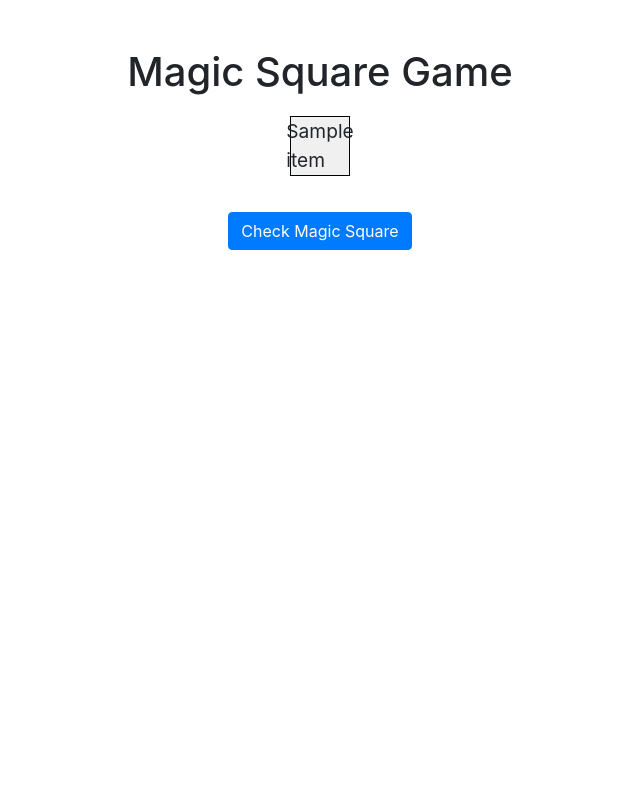
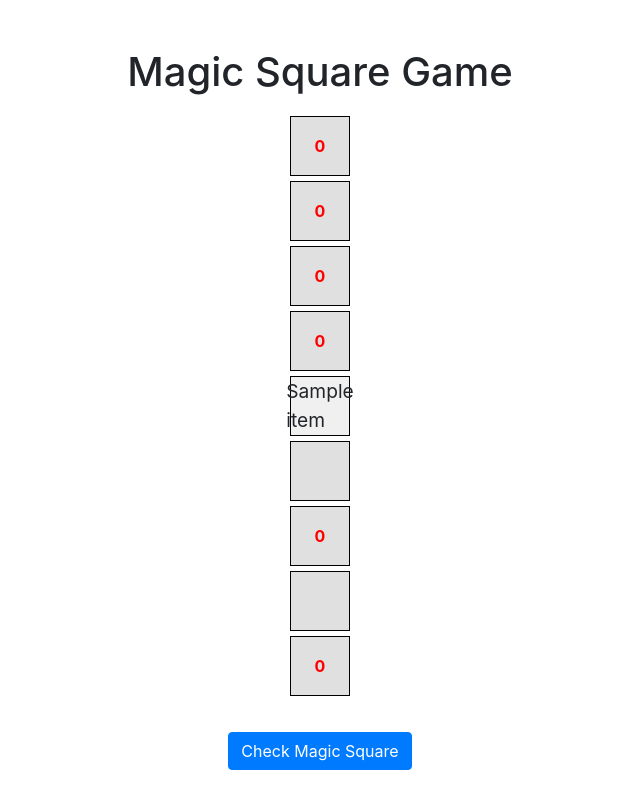
Before and after one commit to Shengkai-Simon/MagicSquarePython, a Flask app: template templates/magic_square.html in a window 1280 px wide. Shown: the whole page, without its empty margins (320-960 px from the left). Run offline with Flask 3, Linux system fonts and the light colour scheme; the template is opened without the code that fills it: most values are stand-ins (such as "Sample title", 1, 10 or a date in 2020); some libraries are stand-ins or nearby versions.

```diff
--- a/templates/magic_square.html
+++ b/templates/magic_square.html
@@ -13,18 +13,23 @@
             justify-content: center;
             align-items: center;
         }
+
         .size-3 {
-            grid-template-columns: repeat(3, 60px);
-        }
-        .size-5 {
             grid-template-columns: repeat(5, 60px);
         }
-        .size-7 {
+
+        .size-5 {
             grid-template-columns: repeat(7, 60px);
         }
-        .size-9 {
+
+        .size-7 {
             grid-template-columns: repeat(9, 60px);
         }
+
+        .size-9 {
+            grid-template-columns: repeat(11, 60px);
+        }
+
         .draggable {
             width: 60px;
             height: 60px;
@@ -37,9 +42,26 @@
             cursor: text;
             user-select: none;
         }
+
         .editable-cell {
             background-color: #ffffff;
             border: 1px solid #007bff;
+        }
+
+        .sum-cell {
+            width: 60px;
+            height: 60px;
+            display: flex;
+            align-items: center;
+            justify-content: center;
+            background-color: #e0e0e0;
+            font-weight: bold;
+            border: 1px solid black;
+        }
+
+        .text-danger,.text-success{
+            text-align: center;
+            margin-top: 15px;
         }
     </style>
 </head>
@@ -47,24 +69,103 @@
 <div class="container">
     <h1 class="text-center mt-5">Magic Square Game</h1>
     <div id="magic-square-container" class="magic-square-container size-{{ magic_square|length }}">
-            <!-- Here the magic square will be displayed with editable elements -->
-            {% for row in magic_square %}
-                {% for item in row %}
+        <!-- Top row sums -->
+        <div class="sum-cell" id="diag-sum-1">0</div>
+        {% for col in range(magic_square|length) %}
+        <div class="sum-cell" id="col-sum-{{ col }}">0</div>
+        {% endfor %}
+        <div class="sum-cell" id="diag-sum-2">0</div>
+
+        <!-- Magic square rows with left row sums and right diagonal sum -->
+        {% for i in range(magic_square|length) %}
+        <div class="sum-cell" id="row-sum-{{ i }}">0</div>
+        {% for item in magic_square[i] %}
         {% if item == 0 %}
         <div class="draggable editable-cell" contenteditable="true" data-missing="true"></div>
         {% else %}
         <div class="draggable">{{ item }}</div>
         {% endif %}
         {% endfor %}
+        <div class="sum-cell"></div>
         {% endfor %}
+
+        <!-- Bottom row for diagonal sums -->
+        <div class="sum-cell" id="diag-sum-4">0</div>
+        {% for col in range(magic_square|length) %}
+        <div class="sum-cell" id="col-sum-extra-{{ col }}"></div>
+        {% endfor %}
+        <div class="sum-cell" id="diag-sum-3">0</div>
     </div>
     <div class="text-center">
         <button class="btn btn-primary mt-3" onclick="checkMagicSquare()">Check Magic Square</button>
     </div>
-        <div id="result" class="text-center mt-3"></div>
+    <div id="result" class="text-center mt-3 result"></div>
+
 </div>
 
 <script>
+    updateSums()
+    document.querySelectorAll('.editable-cell').forEach(cell => {
+        cell.addEventListener('input', updateSums);
+    });
+
+    function updateSums() {
+        const elements = document.querySelectorAll('.draggable');
+        const size = Math.sqrt(elements.length);
+        let square = [];
+        let row = [];
+        const correctSum = size * (size * size + 1) / 2;
+
+        elements.forEach((element, index) => {
+            let value = parseInt(element.textContent);
+            if (isNaN(value)) value = 0;
+            row.push(value);
+            if ((index + 1) % size === 0) {
+                square.push(row);
+                row = [];
+            }
+        });
+
+        let rowSums = [];
+        let colSums = new Array(size).fill(0);
+        let diagSum1 = 0;
+        let diagSum2 = 0;
+
+        for (let i = 0; i < size; i++) {
+            let rowSum = 0;
+            for (let j = 0; j < size; j++) {
+                rowSum += square[i][j];
+                colSums[j] += square[i][j];
+                if (i === j) diagSum1 += square[i][j];
+                if (i + j === size - 1) diagSum2 += square[i][j];
+            }
+            rowSums.push(rowSum);
+            const rowSumElement = document.getElementById(`row-sum-${i}`);
+            rowSumElement.textContent = rowSum;
+            rowSumElement.style.color = rowSum === correctSum ? 'green' : 'red';
+        }
+
+        colSums.forEach((sum, index) => {
+            const colSumElement = document.getElementById(`col-sum-${index}`);
+            colSumElement.textContent = sum;
+            colSumElement.style.color = sum === correctSum ? 'green' : 'red';
+        });
+
+        const diagSum1Element = document.getElementById('diag-sum-1');
+        const diagSum3Element = document.getElementById('diag-sum-3');
+        diagSum1Element.textContent = diagSum1;
+        diagSum1Element.style.color = diagSum1 === correctSum ? 'green' : 'red';
+        diagSum3Element.textContent = diagSum1;
+        diagSum3Element.style.color = diagSum1 === correctSum ? 'green' : 'red';
+
+        const diagSum2Element = document.getElementById('diag-sum-2');
+        const diagSum4Element = document.getElementById('diag-sum-4');
+        diagSum2Element.textContent = diagSum2;
+        diagSum2Element.style.color = diagSum2 === correctSum ? 'green' : 'red';
+        diagSum4Element.textContent = diagSum2;
+        diagSum4Element.style.color = diagSum2 === correctSum ? 'green' : 'red';
+    }
+
     function checkMagicSquare() {
         const elements = document.querySelectorAll('.draggable');
         const size = Math.sqrt(elements.length);
@@ -86,7 +187,7 @@
             headers: {
                 'Content-Type': 'application/json',
             },
-                body: JSON.stringify({ square: square })
+            body: JSON.stringify({square: square})
         })
             .then(response => response.json())
             .then(data => {
```
Lines whose indentation alone changed are shown as unchanged.
